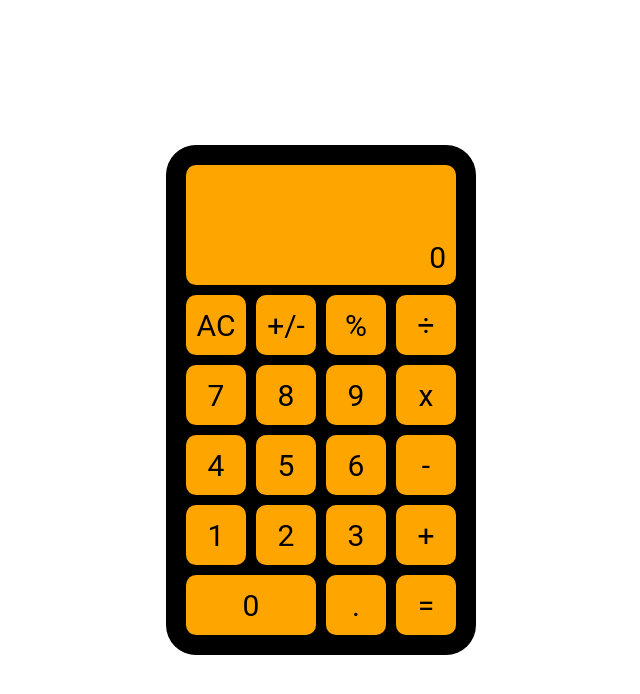
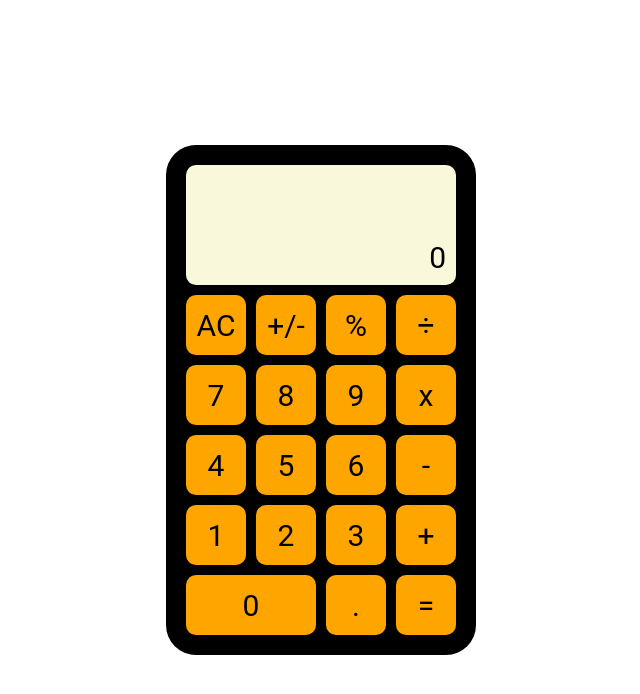
Before and after one commit to kyusuku/calculator, a plain HTML site: page index.html in a window 1280 px wide. Shown: the whole page, without its empty margins (319-959 px from the left). Drawn offline with Linux system fonts and the light colour scheme.

Commit message:
Change display color to light cream

```diff
--- a/styles.css
+++ b/styles.css
@@ -39,7 +39,7 @@ html, body {
     align-items: flex-end;
     flex: 1 1 auto;
 
-    background-color: orange;
+    background-color: rgb(250, 248, 219);
     height: 120px;
     border-radius: 10px;;
     padding: 10px;
```
